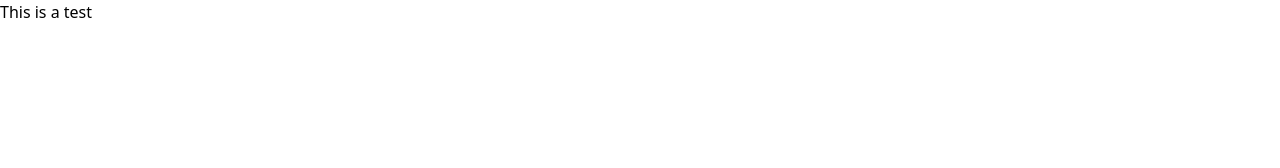
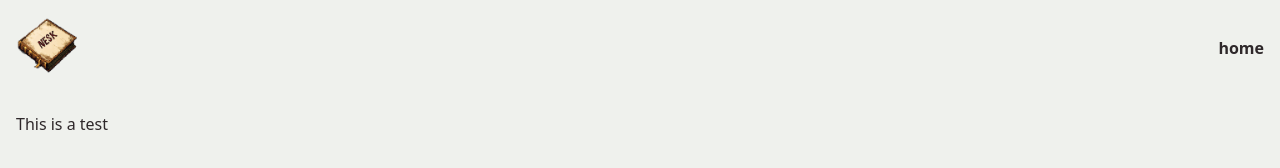
Before and after one commit to elvisnipah/a-new-blog, an Astro site: page / in a window 1280 px wide. Built offline with nearby package versions, Linux system fonts and the light colour scheme; Astro itself is replaced by a stand-in of ours.

Commit message:
add header & image & colors

```diff
--- /dev/null
+++ b/src/components/Header.astro
@@ -0,0 +1,15 @@
+---
+import { Image } from "astro:assets"
+import neskLogoSmall from "../../src/assets/nesk-logo-small.png"
+---
+
+<header class="flex justify-between items-center p-4">
+    <a href="/">
+        <Image src={neskLogoSmall} class="w-16" alt="Logo of a book with the letters 'N.E.S.K.'" />
+    </a>
+
+    <span class="font-bold">
+        home
+    </span>
+
+</header>
--- a/src/layouts/Layout.astro
+++ b/src/layouts/Layout.astro
@@ -1,4 +1,6 @@
 ---
+import Header from "../components/Header.astro"
+
 interface Props {
 	title: string,
 	description: string;
@@ -8,16 +10,19 @@ const { title, description } = Astro.props;
 ---
 
 <!doctype html>
-<html lang="en">
+<html lang="en" class="bg-white-smoke text-raisin-black">
 	<head>
 		<meta charset="UTF-8" />
-		<meta name="description" content={description}}/>
+		<meta name="description" content={description}/>
 		<meta name="viewport" content="width=device-width" />
 		<link rel="icon" type="image/svg+xml" href="/favicon.svg" />
 		<meta name="generator" content={Astro.generator} />
 		<title>{title}</title>
 	</head>
+
 	<body>
-		<slot />
+		<Header />
+		<main class="p-4"><slot /></main>
+
 	</body>
 </html>
--- a/tailwind.config.mjs
+++ b/tailwind.config.mjs
@@ -1,8 +1,18 @@
 /** @type {import('tailwindcss').Config} */
 export default {
-	content: ['./src/**/*.{astro,html,js,jsx,md,mdx,svelte,ts,tsx,vue}'],
-	theme: {
-		extend: {},
-	},
-	plugins: [],
-}
+  content: ["./src/**/*.{astro,html,js,jsx,md,mdx,svelte,ts,tsx,vue}"],
+  theme: {
+    extend: {},
+    colors: {
+      "white-smoke": "#EFF1ED",
+      flame: "#E4572E",
+      "raisin-black": "#2E282A",
+      "yellow-green": "#8ac926",
+      "steel-blue": "#1982C4",
+      "crayola-blue": "#3777ff",
+      "persian-rose": "#ff36ab",
+      "dark-cyan": "#0f8b8d",
+    },
+  },
+  plugins: [],
+};
```
Also changed, not shown: src/assets/nesk-logo-small.png (added), src/assets/nesk-logo.png (added).
